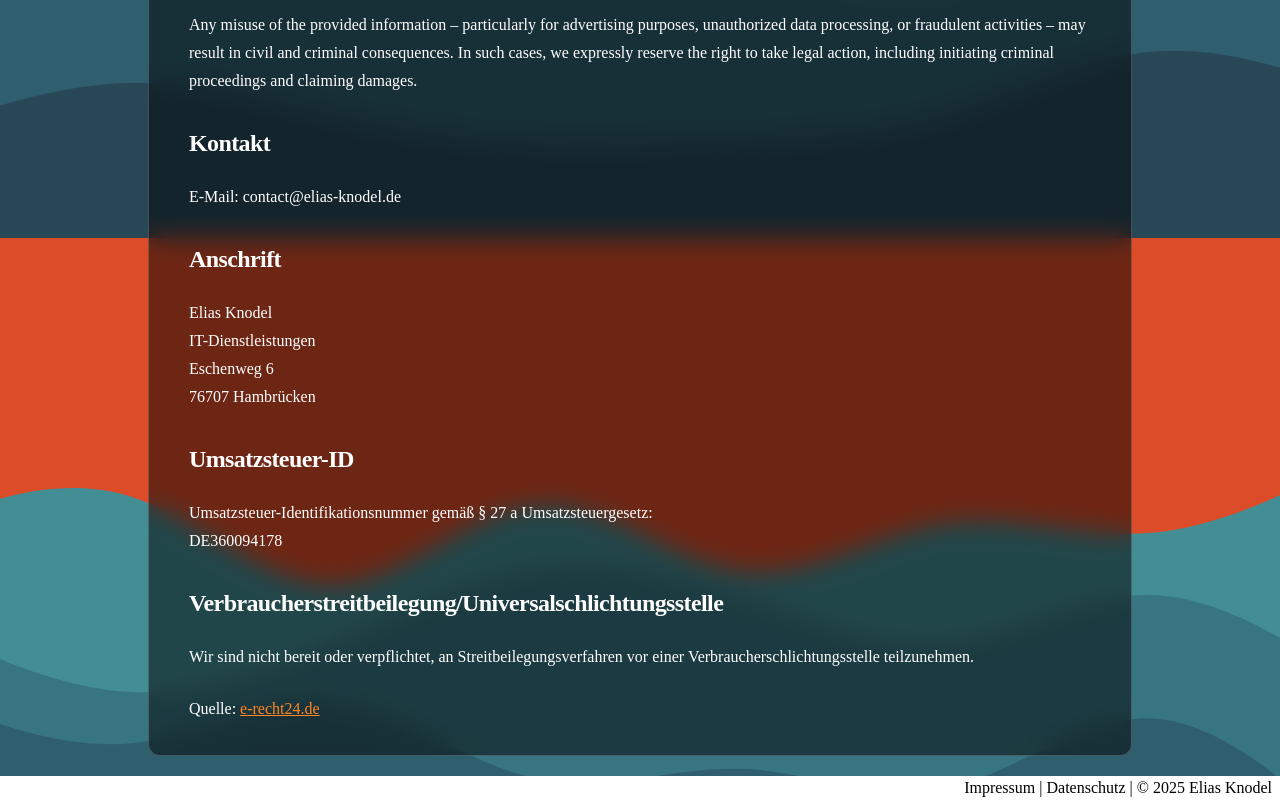
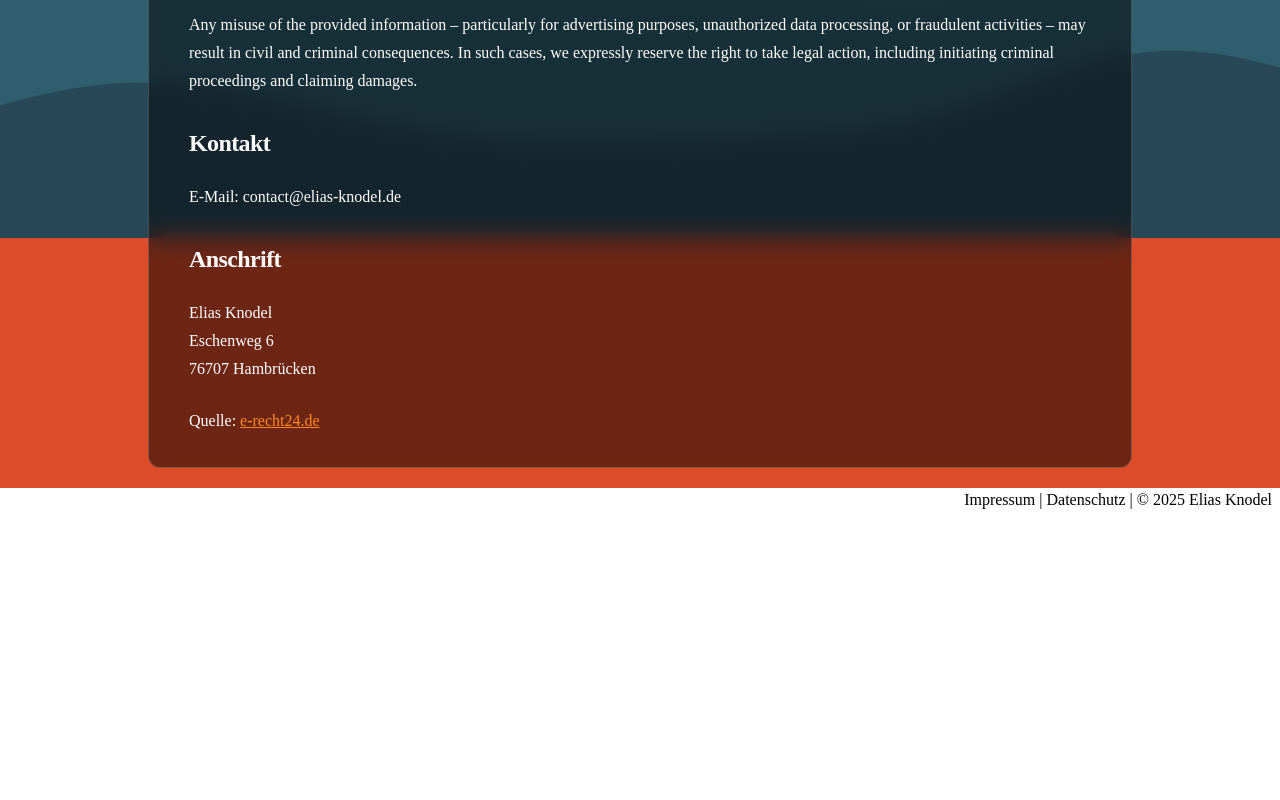
Before and after one commit to elias-knodel/website, a SvelteKit app: page /imprint in a window 1280 px wide. Shown: the part 562-1362 px from the top of the page. After the commit the page ends 1074 px from the top, so only its background shows below. Built offline with nearby package versions, Linux system fonts and the light colour scheme; a web font is replaced by a local one.

Commit message:
fix: remove outdated company notice

```diff
--- a/src/routes/+layout.svelte
+++ b/src/routes/+layout.svelte
@@ -8,7 +8,7 @@
 
 <svelte:head>
     <title>Website | Elias</title>
-    <meta name="description" content="Freelance Fullstack Web Developer. Currently employed full time and not accepting jobs.">
+    <meta name="description" content="Fullstack Web Developer. Currently employed full time and not accepting jobs.">
 </svelte:head>
 
 <div class="flex h-screen flex-col">
--- a/src/routes/data-privacy/+page.svelte
+++ b/src/routes/data-privacy/+page.svelte
@@ -114,7 +114,6 @@ noreferrer">https://www.hetzner.com/de/legal/privacy-policy/</a>.
         </p>
         <p>
             Elias Knodel<br />
-            IT-Dienstleistungen<br />
             Eschenweg 6<br />
             76707 Hambr&uuml;cken
         </p>
--- a/src/routes/imprint/+page.svelte
+++ b/src/routes/imprint/+page.svelte
@@ -60,24 +60,8 @@
 
         <p class="leading-7 [&:not(:first-child)]:mt-6">
             Elias Knodel<br />
-            IT-Dienstleistungen<br />
             Eschenweg 6<br />
             76707 Hambr&uuml;cken
-        </p>
-
-        <h2 class="mt-8 scroll-m-20 text-2xl font-semibold tracking-tight">Umsatzsteuer-ID</h2>
-        <p class="leading-7 [&:not(:first-child)]:mt-6">
-            Umsatzsteuer-Identifikationsnummer gem&auml;&szlig; &sect; 27 a
-            Umsatzsteuergesetz:<br />
-            DE360094178
-        </p>
-
-        <h2 class="mt-8 scroll-m-20 text-2xl font-semibold tracking-tight">
-            Verbraucher&shy;streit&shy;beilegung/Universal&shy;schlichtungs&shy;stelle
-        </h2>
-        <p class="leading-7 [&:not(:first-child)]:mt-6">
-            Wir sind nicht bereit oder verpflichtet, an
-            Streitbeilegungsverfahren vor einer Verbraucherschlichtungsstelle teilzunehmen.
         </p>
 
         <p class="leading-7 [&:not(:first-child)]:mt-6">
```
